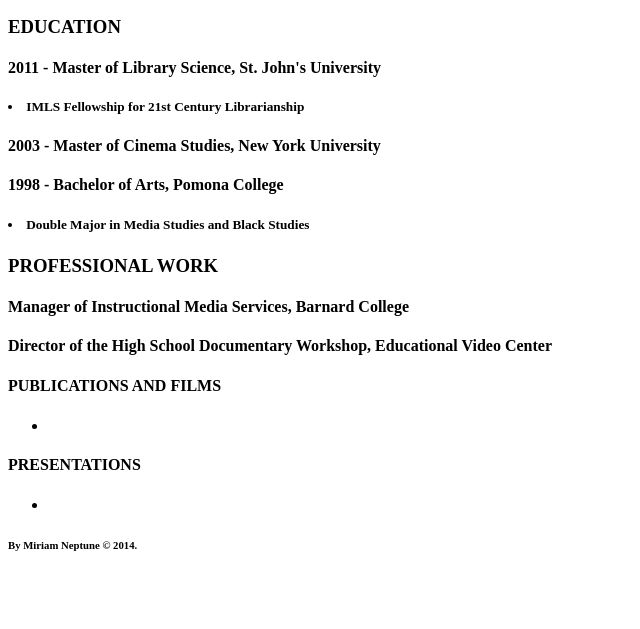
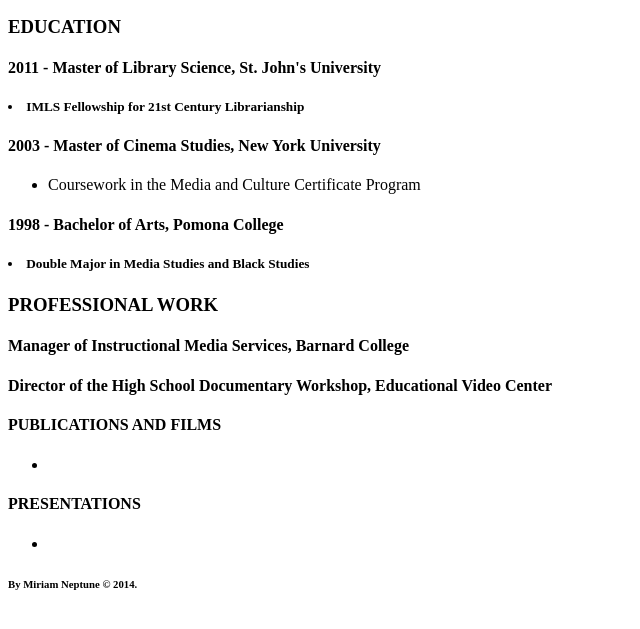
Before and after one commit to neptunemir/Webpage1, a plain HTML site: page Index.html in a window 1280 px wide. Shown: the part 105-734 px from the top of the page, without its empty margins (0-640 px from the left). Drawn offline with Linux system fonts and the light colour scheme.

Commit message:
Update Index.html

```diff
--- a/Index.html
+++ b/Index.html
@@ -19,6 +19,7 @@
   <h4>2011 - Master of Library Science, St. John's  University</h4>
   <h5><li> IMLS Fellowship for 21st Century Librarianship</h5></li>
   <h4>2003 - Master of Cinema Studies, New York University</h4>
+  <ul><li>Coursework in the Media and Culture Certificate Program</li></ul>
   <h4>1998 - Bachelor of Arts, Pomona College</h4>
   <h5><li> Double Major in Media Studies and Black Studies</h5></li>
 
```
